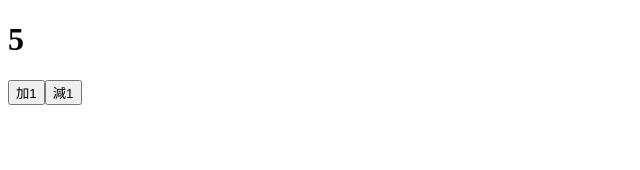
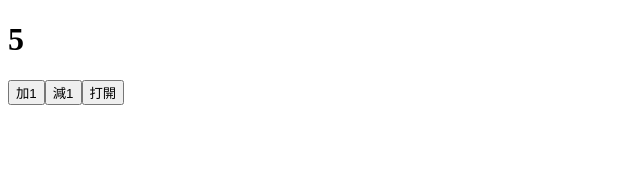
Before and after one commit to WeiHaoEric/react_30days, a React (Create React App) app in the folder my-app/: page / in a window 1280 px wide. Shown: the top 170 px of the page, without its empty margins (0-640 px from the left). Built offline with nearby package versions, Linux system fonts and the light colour scheme.

Commit message:
day7: React_Hook=> useState, demo2- add new state to control bgColor

```diff
--- a/my-app/src/components/Counter.js
+++ b/my-app/src/components/Counter.js
@@ -1,4 +1,4 @@
-import React, {useState} from "react";
+import React, { useState } from "react";
 
 // *
 // 設計一個Counter，包含以下三個元件
@@ -7,9 +7,10 @@ import React, {useState} from "react";
 // *
 export default function Counter() {
   const [numState, setNumState] = useState(5); //<-- 給定一個預設值5
+  const [showColor, setShowColor] = useState(false); //<-- 給定預設的bgColor=white
   return (
     <>
-      <h1>{numState}</h1>
+      <h1 style={{backgroundColor:showColor?"yellow":"white"}}>{numState}</h1>
       <button
         onClick={() => {
           console.log("Counter+1");
@@ -27,6 +28,15 @@ export default function Counter() {
       >
         減1
       </button>
+
+      <button
+        onClick={() => {
+          console.log("showColor is:"+showColor);
+          return setShowColor(!showColor);
+        }}
+      >
+				{showColor?"關閉":"打開"}
+			</button>
     </>
   );
 }
```
